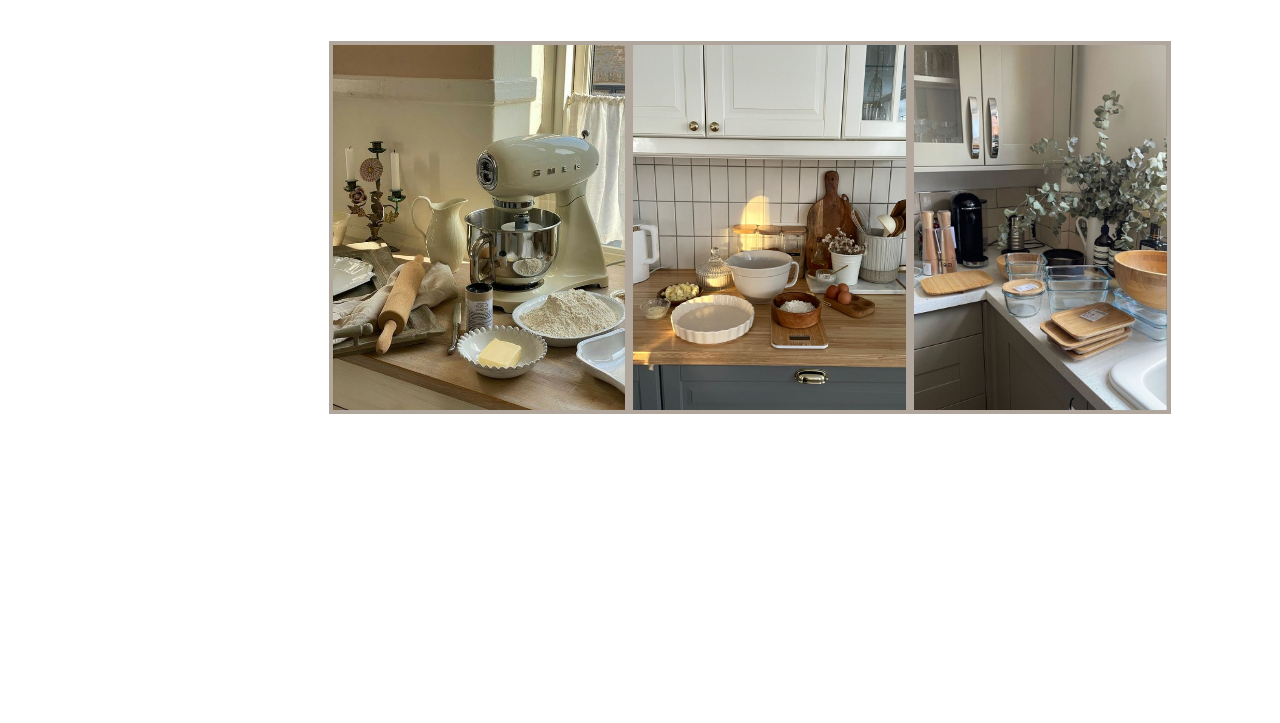
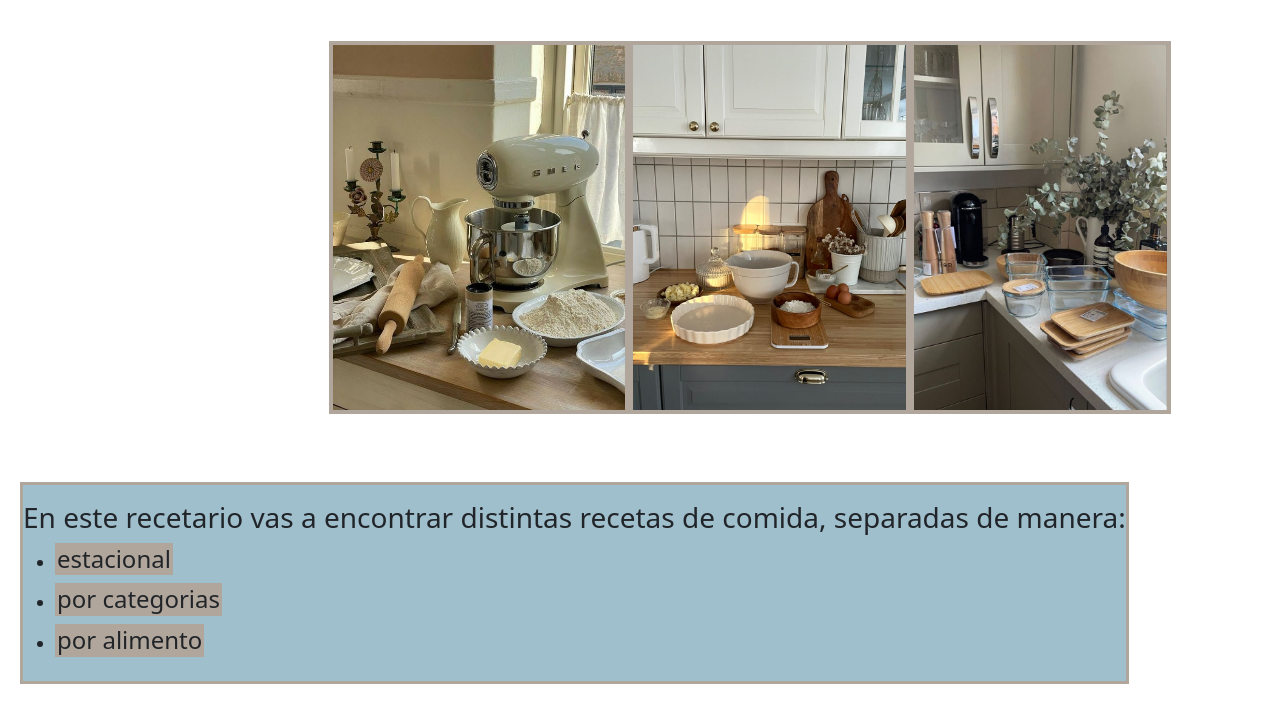
Before and after one commit to mimiezcurra/programacion-web, a plain HTML site: page index.html in a window 1280 px wide. Shown: the part 63-786 px from the top of the page. Drawn offline with nearby package versions, Linux system fonts and the light colour scheme.

Commit message:
index.html

```diff
--- a/paginaincio.html
+++ b/index.html
@@ -56,5 +56,14 @@
     <img src="./portada2.jpeg" alt="" id="fotoportada2">
     <img src="./portada3.jpeg" alt="" id="fotoportada3">
     </div>
+    <br><br>
+    <div class="secciones">
+        <p> <h3> En este recetario vas a encontrar distintas recetas de comida, separadas de manera:</h3>
+        <ul>
+        <li><h4 id="estacional">estacional</h4></li>
+        <li><h4 id="categorias">por categorias</h4></li>
+        <li><h4 id="alimento">por alimento</h4></li>
+        </ul></p></div>
+
 </main>
 </html>
--- a/style.css
+++ b/style.css
@@ -18,7 +18,7 @@ p {color: rgb(4, 7, 28);}
 #estacional {display:inline-block;border: 2px solid #b0a69b ; background-color: #b0a69b ;}
 #categorias{display:inline-block;border: 2px solid #b0a69b ; background-color: #b0a69b ;}
 #alimento{display:inline-block;border: 2px solid #b0a69b ; background-color: #b0a69b ;}
-.secciones {display:inline-block;border: 3px solid #b0a69b ; background-color: #9fbfcc;}
+.secciones {display:inline-block;border: 3px solid #b0a69b ; background-color: #9fbfcc; margin: 20px;}
 .sugerencias {display: inline-block;border: 3px solid #b0a69b ;  position:fixed ; bottom: 0; right: 0; width: 300px;background-color: #9fbfcc;}
 .ingresousuario {display: inline-block;border: 3px solid #b0a69b; background-color: #9fbfcc;}
 
```
